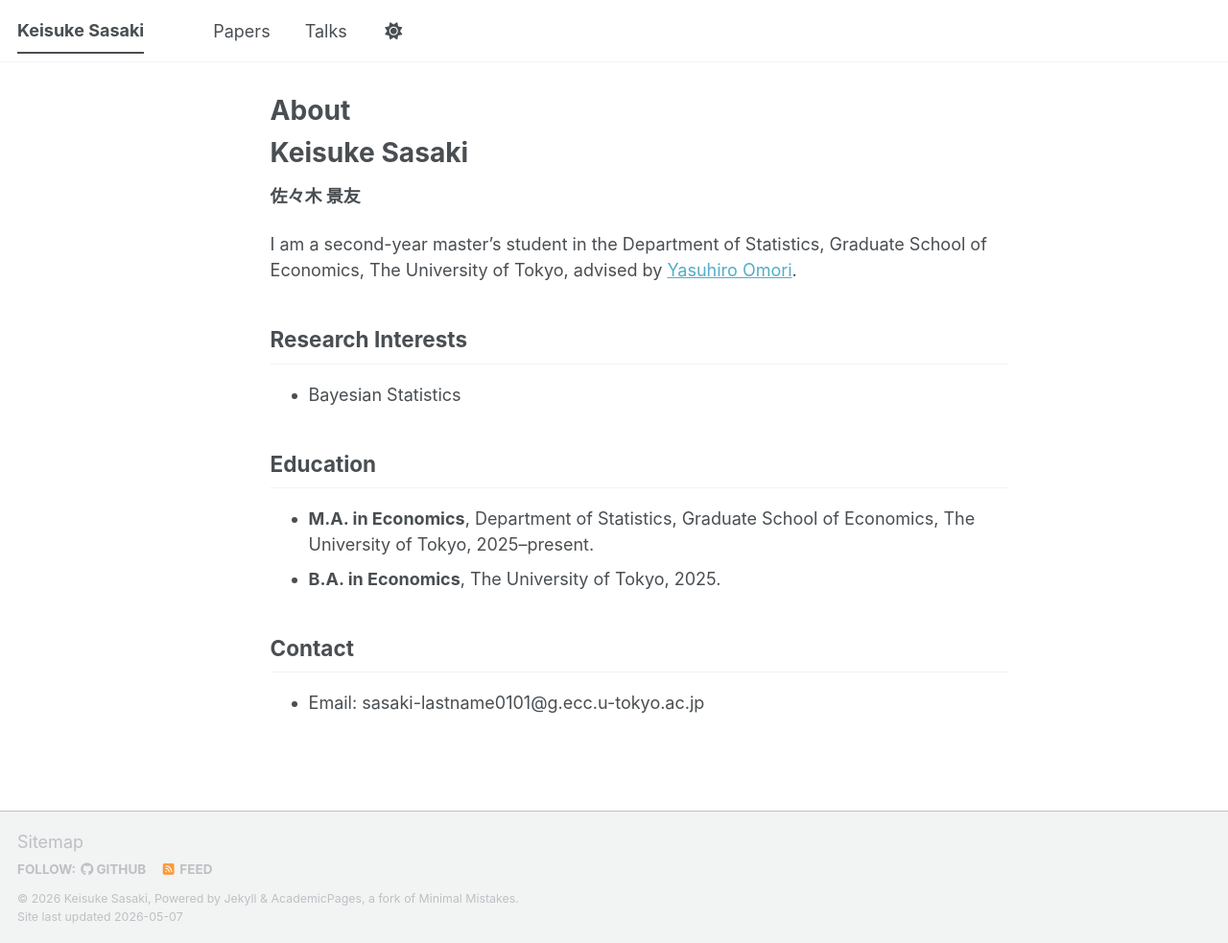
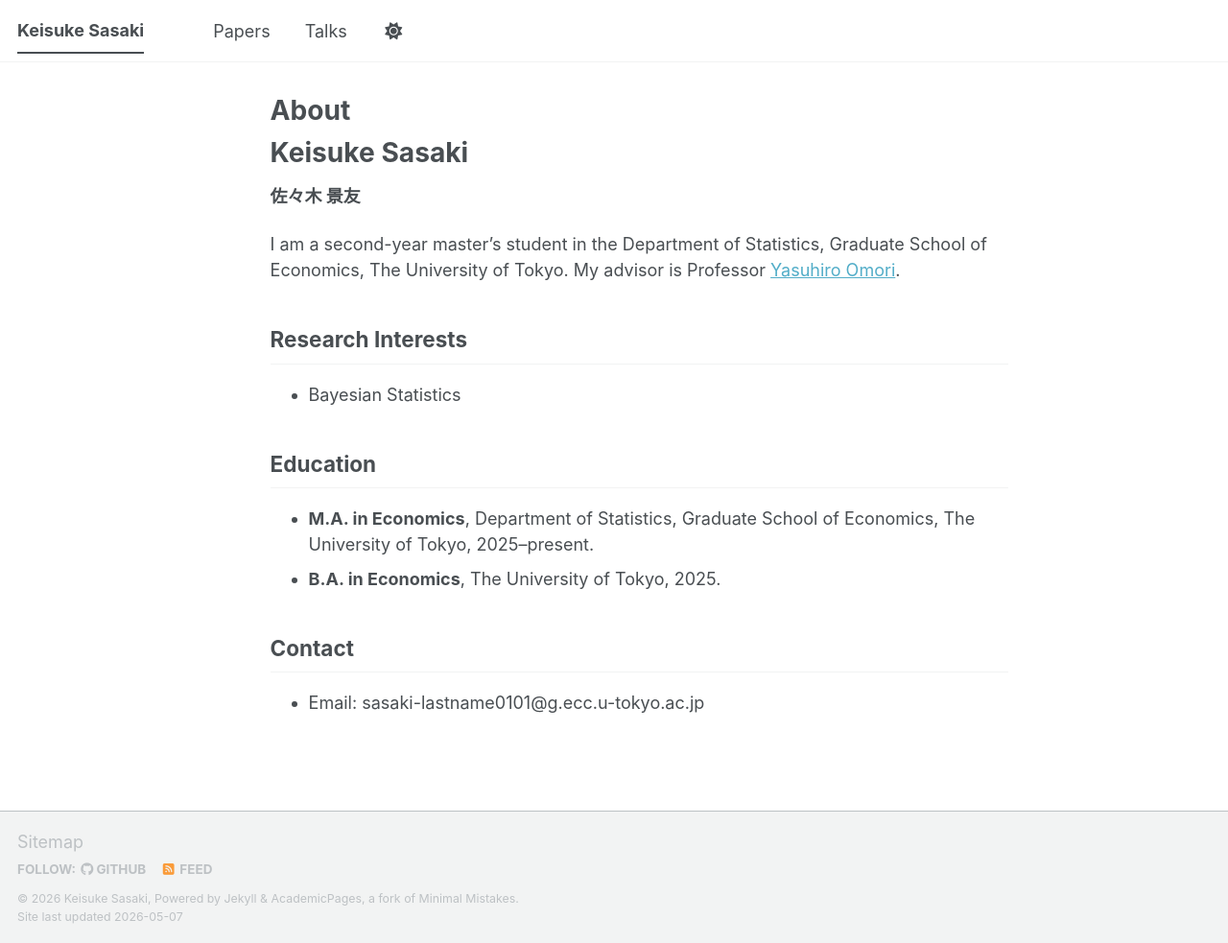
Before and after one commit to ksasaki-stats/ksasaki-stats.github.io, a Jekyll site: the page built from _pages/about.md, in a window 1280 px wide and 983 px high. Shown: the whole window at 96% size. Built offline with Jekyll 4.4.1, drawn with Linux system fonts in a browser that asks for light colours; a script bundle is joined from its source files by our own code; library files that are not in the unit come from our copies.

Commit message:
Update about.md

```diff
--- a/_pages/about.md
+++ b/_pages/about.md
@@ -11,7 +11,8 @@
 
 **佐々木 景友**
 
-I am a second-year master's student in the Department of Statistics, Graduate School of Economics, The University of Tokyo, advised by [Yasuhiro Omori](https://sites.google.com/view/omori-stat/english?authuser=0).
+I am a second-year master's student in the Department of Statistics, Graduate School of Economics, The University of Tokyo.
+My advisor is Professor [Yasuhiro Omori](https://sites.google.com/view/omori-stat/english?authuser=0).
 
 
 ## Research Interests
```
